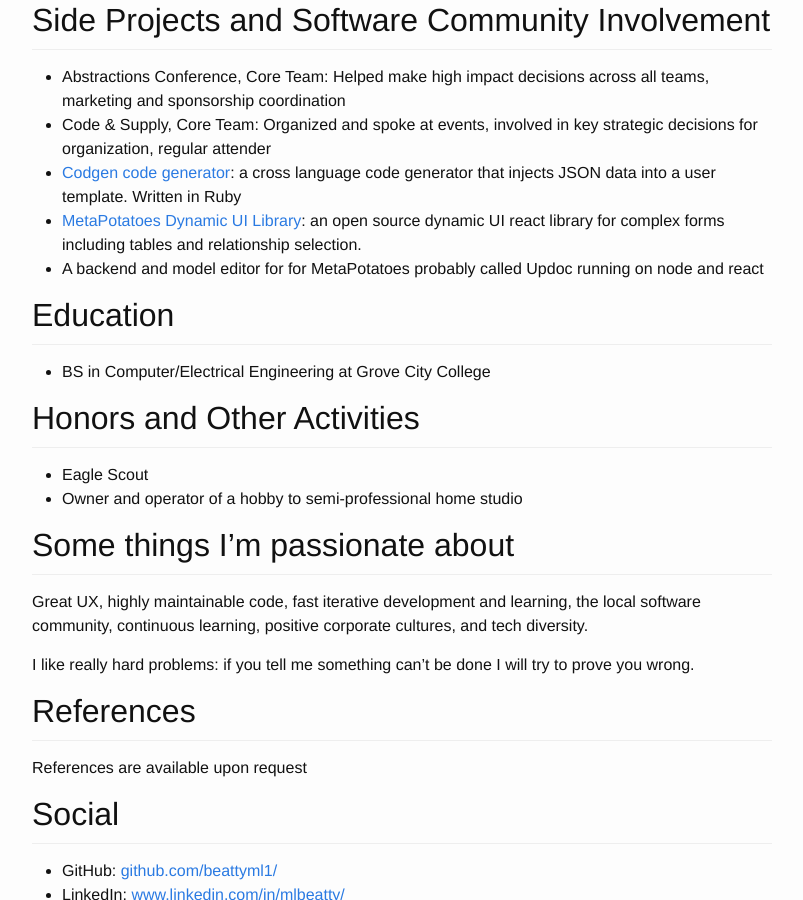
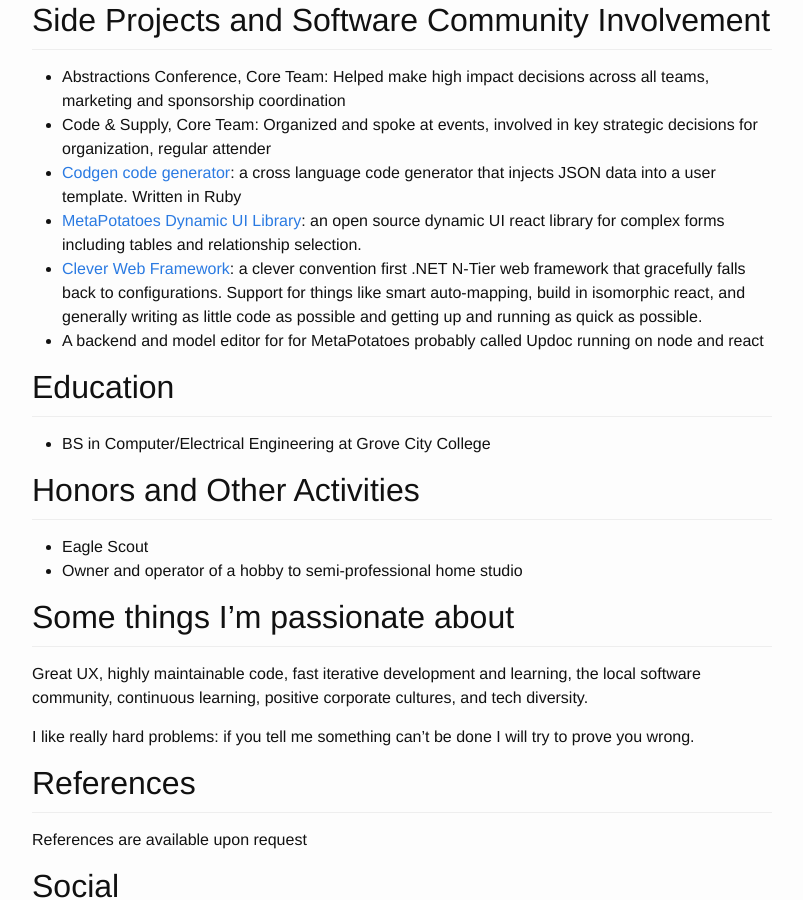
Before and after one commit to beattyml1/beattyml1.github.io, a Jekyll site: the page built from resume.md, in a window 1280 px wide and 900 px high, scrolled down 2387 px. Shown: the whole window, without its empty margins (238-1041 px from the left). Built offline with Jekyll 4.4.1, drawn with Linux system fonts in a browser that asks for light colours.

Commit message:
Update resume.md

```diff
--- a/resume.md
+++ b/resume.md
@@ -83,6 +83,7 @@ Side Projects and Software Community Involvement
 - Code & Supply, Core Team: Organized and spoke at events, involved in key strategic decisions for organization, regular attender
 - [Codgen code generator](https://github.com/beattyml1/codgen): a cross language code generator that injects JSON data into a user template. Written in Ruby
 - [MetaPotatoes Dynamic UI Library](https://github.com/beattyml1/MetaPotatoes): an open source dynamic UI react library for complex forms including tables and relationship selection.
+- [Clever Web Framework](https://github.com/beattyml1/Clever): a clever convention first .NET N-Tier web framework that gracefully falls back to configurations. Support for things like smart auto-mapping, build in isomorphic react,  and generally writing as little code as possible and getting up and running as quick as possible.
 - A backend and model editor for for MetaPotatoes probably called Updoc running on node and react
 
 Education
```
